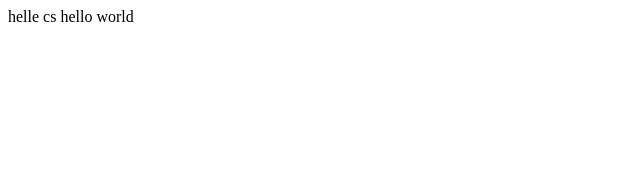
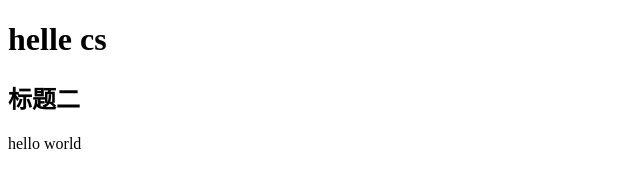
Before and after one commit to scarfair/git-demo-01, a plain HTML site: page index.html in a window 1280 px wide. Shown: the whole page, without its empty margins (0-640 px from the left). Drawn offline with Linux system fonts and the light colour scheme.

Commit message:
添加了标题二

```diff
--- a/index.html
+++ b/index.html
@@ -9,8 +9,10 @@
 </head>
 
 <body>
-    <hi>helle cs</hi>
-    hello world
+    <h1>helle cs</h2>
+        <h2>标题二</h2>
+        hello world
+
 
 </body>
 
```
Also changed, not shown: 1 other file.
